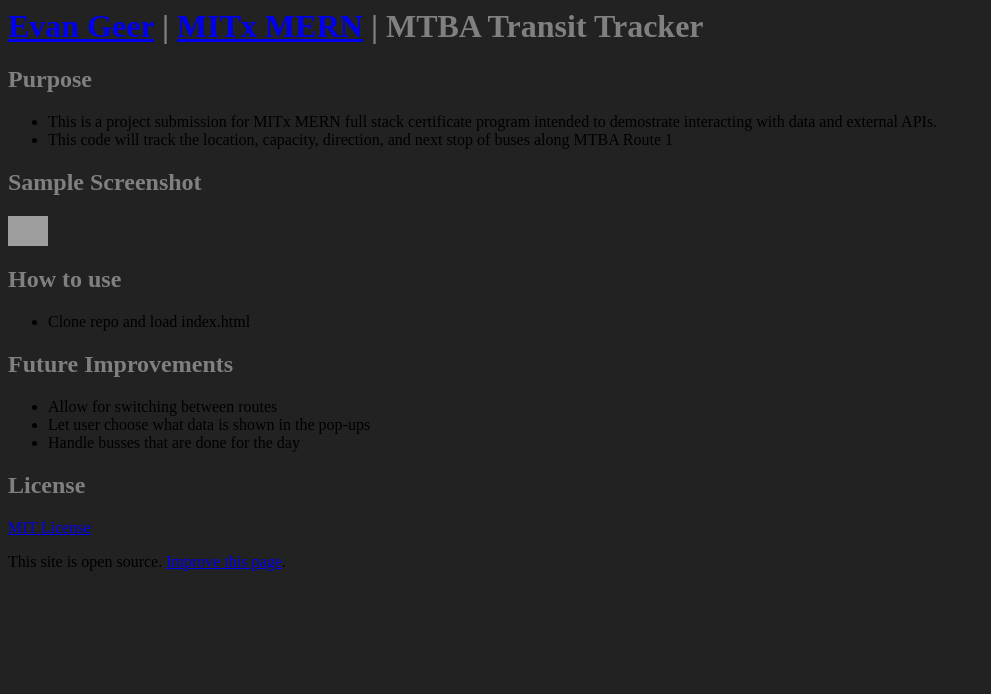
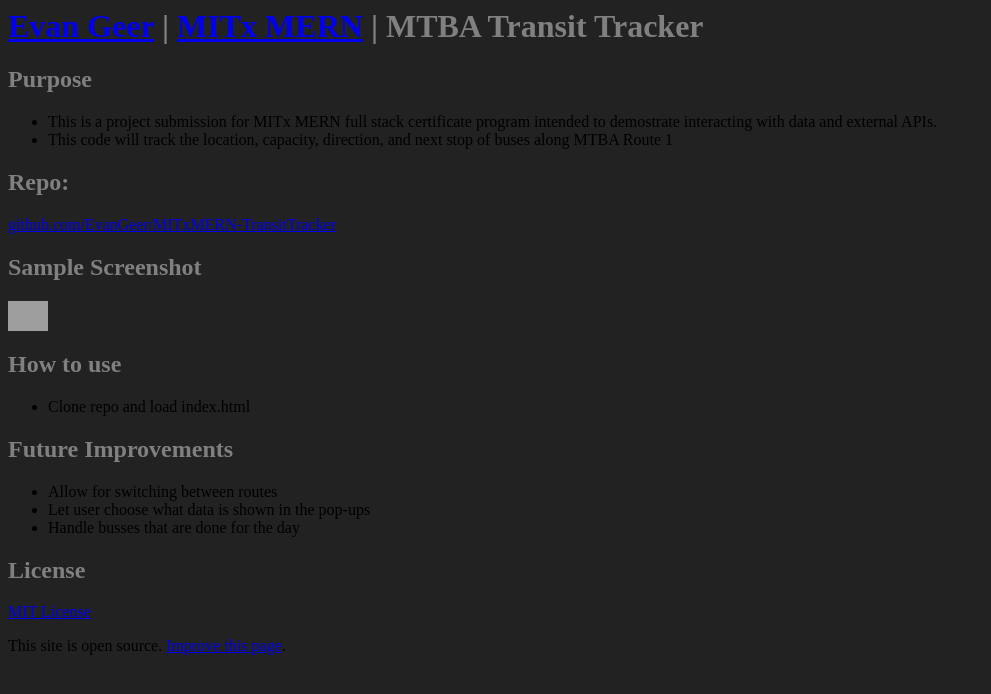
Before and after one commit to EvanGeer/MITxMERN-TransitTracker, a plain HTML site: page docs/index.html in a window 1280 px wide. Shown: the whole page, without its empty margins (0-991 px from the left). Drawn offline with Linux system fonts and the light colour scheme; grey boxes are pictures that could not be loaded; a script that the page names is missing.

Commit message:
added repo link

```diff
--- a/docs/index.html
+++ b/docs/index.html
@@ -24,6 +24,8 @@
           of buses along MTBA Route 1
         </li>
       </ul>
+      <h2>Repo:</h2>
+      <a href="https://github.com/EvanGeer/MITxMERN-TransitTracker">github.com/EvanGeer/MITxMERN-TransitTracker</a>
 
       <h2 id="sample-screenshot">Sample Screenshot</h2>
       <p>
```
